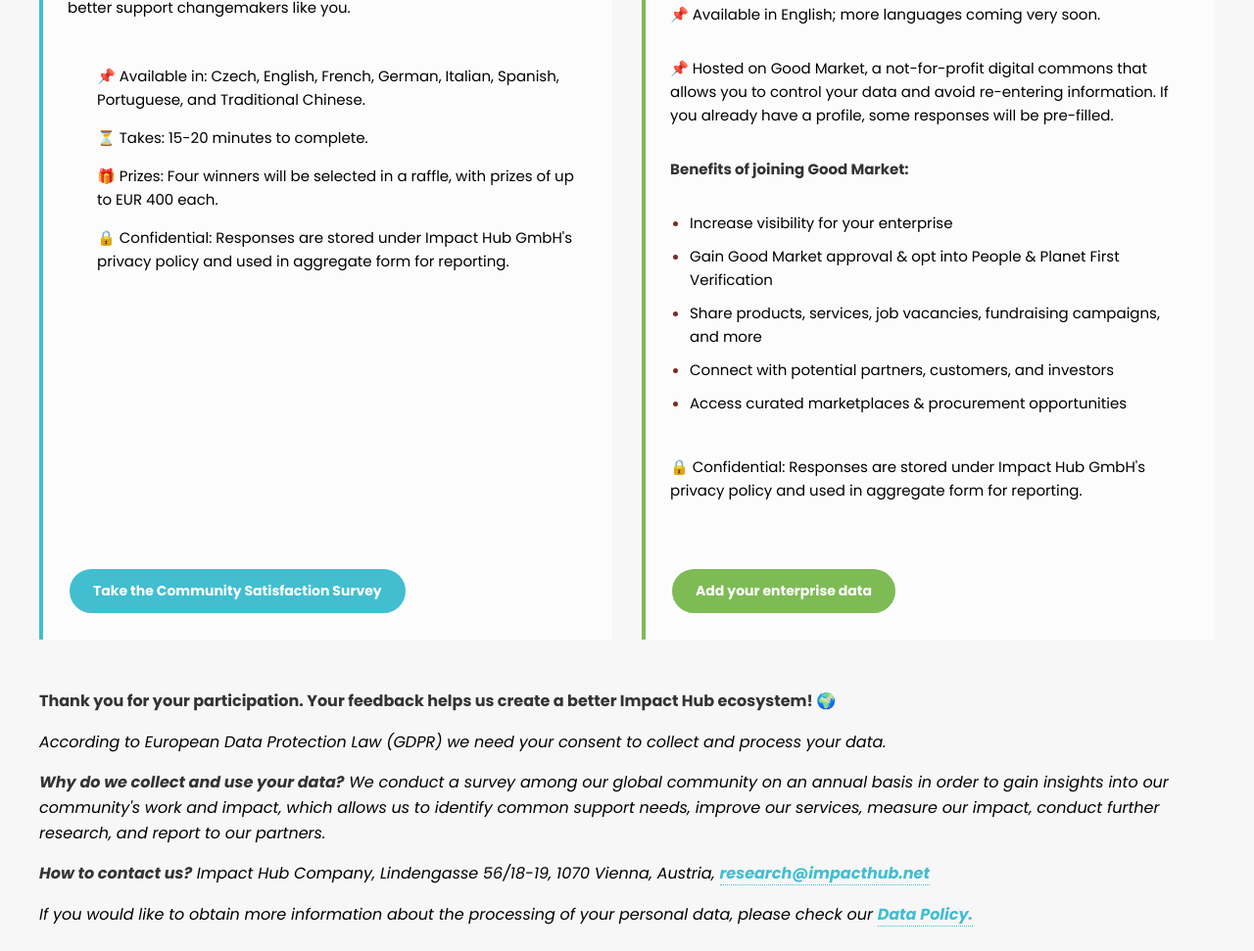
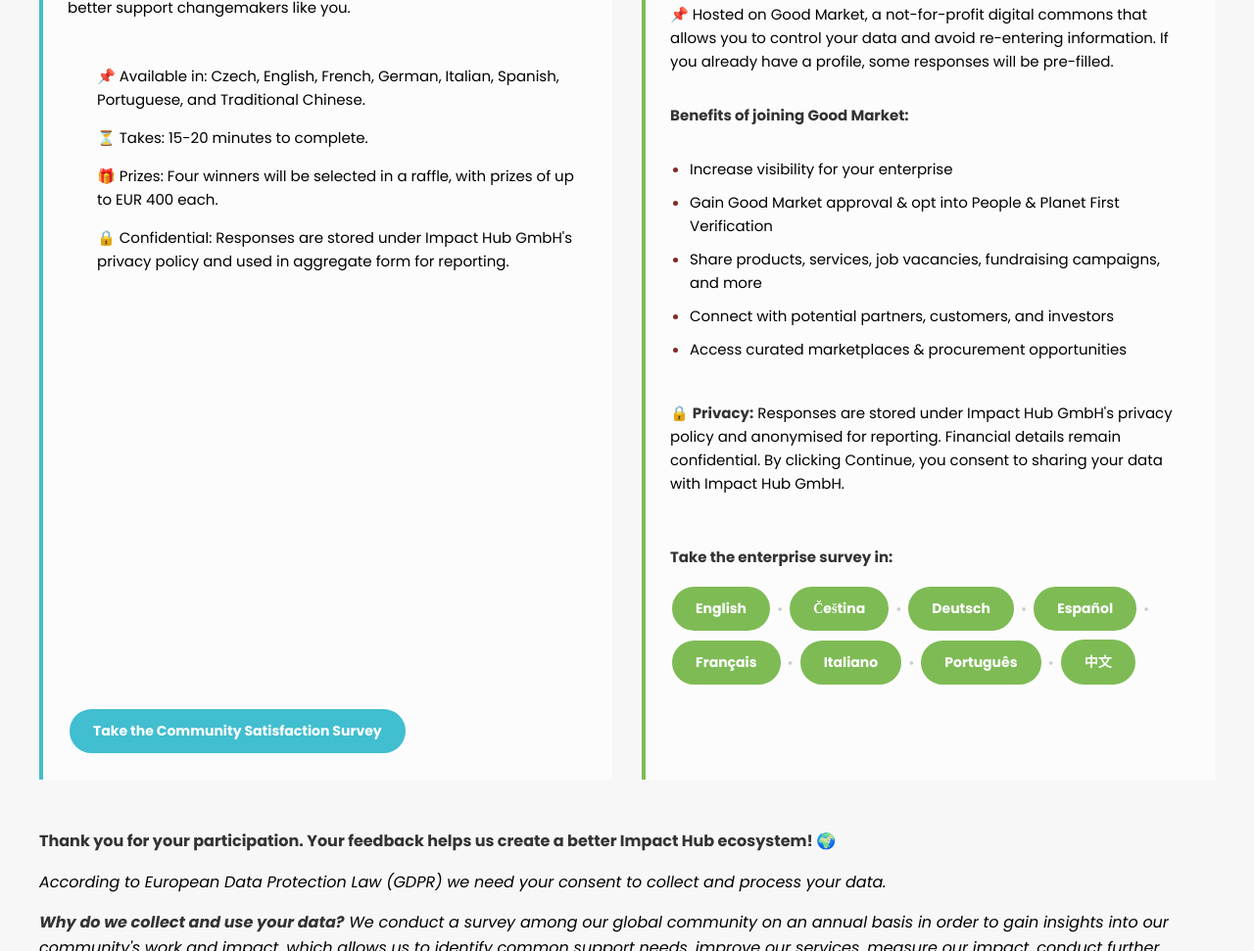
Before and after one commit to kahenvay/ih-survey, a plain HTML site: page index.html in a window 1280 px wide. Shown: the part 883-1854 px from the top of the page at 98% size. Drawn offline with Linux system fonts and the light colour scheme.

Commit message:
adding buttons to good market survey in different languages

```diff
--- a/index.html
+++ b/index.html
@@ -442,6 +442,60 @@
         box-sizing: border-box;
       }
     }
+
+	.enterprise-cta {
+    margin-top: 20px;
+}
+
+.language-links {
+    display: flex;
+    flex-wrap: wrap;
+    align-items: center;
+    gap: 5px;
+    margin: 10px 0 20px 0;
+}
+
+.lang-link {
+    color: var(--color-dark-blue);
+    text-decoration: none;
+    font-weight: 500;
+    padding: 3px 5px;
+    border-radius: 4px;
+    transition: all 0.2s ease;
+}
+
+.lang-link:hover {
+    background-color: var(--color-dark-blue);
+    color: white;
+}
+
+.lang-flag {
+    font-size: 16px;
+}
+
+.lang-separator {
+    color: #ccc;
+    user-select: none;
+}
+
+@media (max-width: 768px) {
+    .language-links {
+        flex-direction: column;
+        align-items: flex-start;
+    }
+
+    .lang-separator {
+        display: none;
+    }
+
+    .lang-link {
+        display: block;
+        width: 100%;
+        padding: 8px 10px;
+    }
+}
+
+
 </style>
 
 <script>
@@ -488,10 +542,9 @@
 				<div class="card">
 					<h3>Enterprise Data Collection</h3>
 					<p><strong>Who is this for?</strong></p>
-					<p>This section is for <strong>founders, directors, CEOs, and enterprise leaders.</strong></p>
+					<p>This section is for founders, directors, CEOs, and enterprise leaders.</p>
 					<p><strong>Why share your data?</strong></p>
 					<p>By providing insights about your enterprise, you help us track impact, environment, and diversity metrics while unlocking new opportunities for your business.</p>
-					<p>📌 Available in English; more languages coming very soon.</p>
 					<p>📌 Hosted on Good Market, a not-for-profit digital commons that allows you to control your data and avoid re-entering information. If you already have a profile, some responses will be pre-filled.</p>
 					<p><strong>Benefits of joining Good Market:</strong></p>
 					<ul>
@@ -501,8 +554,44 @@
 						<li>Connect with potential partners, customers, and investors</li>
 						<li>Access curated marketplaces & procurement opportunities</li>
 					</ul>
-					<p>🔒 Confidential: Responses are stored under Impact Hub GmbH's privacy policy and used in aggregate form for reporting.</p>
-					<a href="https://www.goodmarket.global/survey/impact-hub-enterprise-survey/landing">Add your enterprise data</a>
+					<p>🔒 <strong>Privacy:</strong> Responses are stored under Impact Hub GmbH's privacy policy and anonymised for reporting. Financial details remain confidential. By clicking Continue, you consent to sharing your data with Impact Hub GmbH.</p>
+
+					<div class="enterprise-cta">
+						<p><strong>Take the enterprise survey in:</strong></p>
+						<div class="language-links">
+							<a href="https://www.goodmarket.global/survey/impact-hub-enterprise-survey/landing" class="lang-link">
+								English
+							</a>
+							<span class="lang-separator">•</span>
+							<a href="https://www.goodmarket.global/survey/impact-hub-enterprise-survey/landing?lang=cs" class="lang-link">
+								Čeština
+							</a>
+							<span class="lang-separator">•</span>
+							<a href="https://www.goodmarket.global/survey/impact-hub-enterprise-survey/landing?lang=de" class="lang-link">
+								Deutsch
+							</a>
+							<span class="lang-separator">•</span>
+							<a href="https://www.goodmarket.global/survey/impact-hub-enterprise-survey/landing?lang=es" class="lang-link">
+								Español
+							</a>
+							<span class="lang-separator">•</span>
+							<a href="https://www.goodmarket.global/survey/impact-hub-enterprise-survey/landing?lang=fr" class="lang-link">
+								Français
+							</a>
+							<span class="lang-separator">•</span>
+							<a href="https://www.goodmarket.global/survey/impact-hub-enterprise-survey/landing?lang=it" class="lang-link">
+								Italiano
+							</a>
+							<span class="lang-separator">•</span>
+							<a href="https://www.goodmarket.global/survey/impact-hub-enterprise-survey/landing?lang=pt" class="lang-link">
+								Português
+							</a>
+							<span class="lang-separator">•</span>
+							<a href="https://www.goodmarket.global/survey/impact-hub-enterprise-survey/landing?lang=zh" class="lang-link">
+								中文
+							</a>
+						</div>
+					</div>
 				</div>
 			</div>
 			<div class="main__bottom">
```
